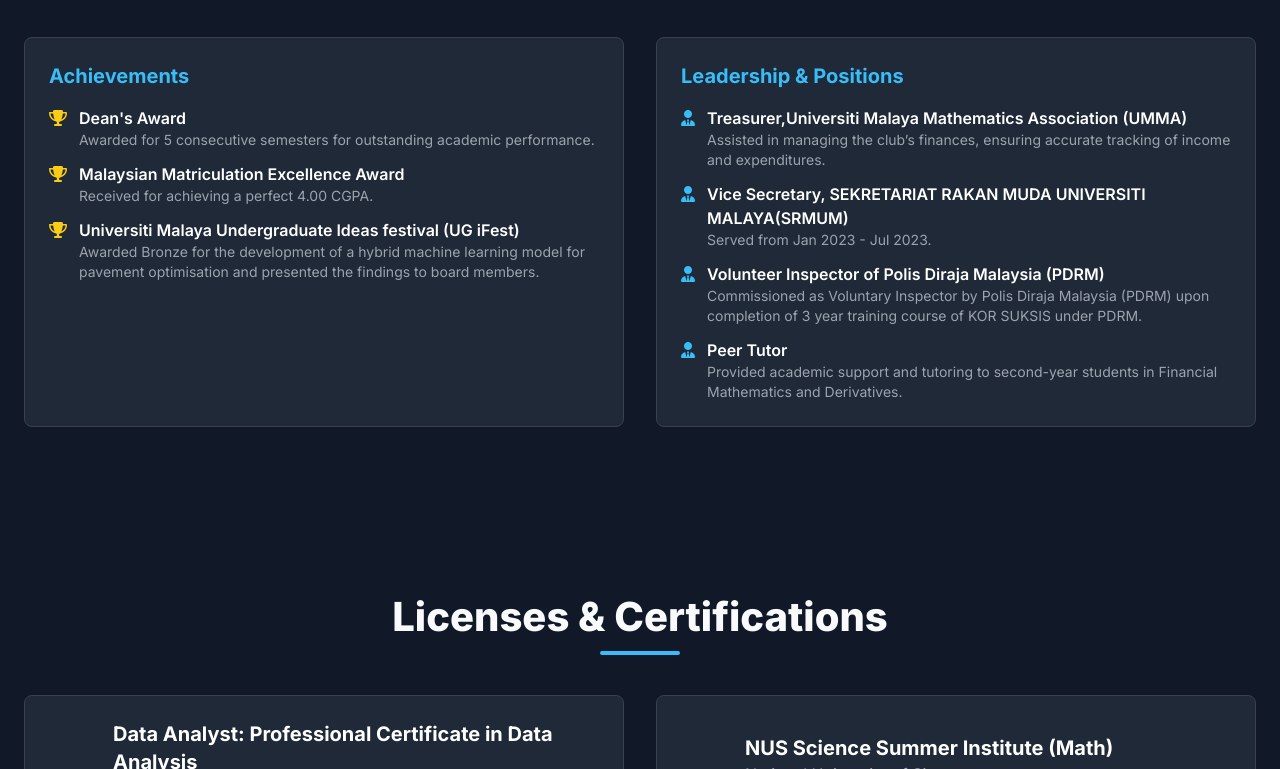
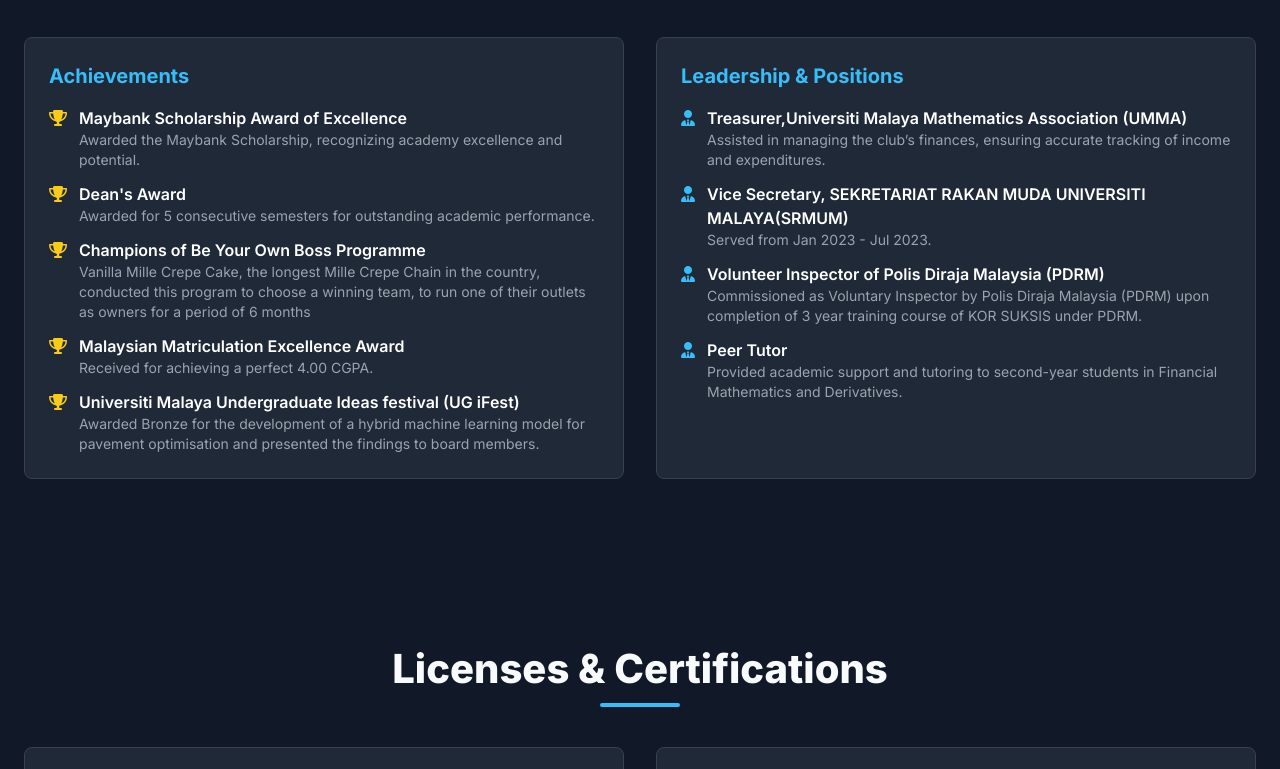
Before and after one commit to Magen0809/website, a plain HTML site: page index.html in a window 1280 px wide. Shown: the part 4303-5072 px from the top of the page. Drawn offline with nearby package versions, Linux system fonts and the light colour scheme.

Commit message:
Update index.html

```diff
--- a/index.html
+++ b/index.html
@@ -413,11 +413,25 @@
                     <div class="card p-6 rounded-lg">
                         <h3 class="text-xl font-bold text-sky-400">Achievements</h3>
                         <ul class="mt-4 space-y-3 text-gray-300">
+                             <li class="flex items-start">
+                                <i class="fas fa-trophy text-yellow-400 mt-1 mr-3"></i>
+                                <div>
+                                    <p class="font-semibold text-white">Maybank Scholarship Award of Excellence</p>
+                                    <p class="text-sm text-gray-400">Awarded the Maybank Scholarship, recognizing academy excellence and potential.</p>
+                                </div>
+                            </li>
                             <li class="flex items-start">
                                 <i class="fas fa-trophy text-yellow-400 mt-1 mr-3"></i>
                                 <div>
                                     <p class="font-semibold text-white">Dean's Award</p>
                                     <p class="text-sm text-gray-400">Awarded for 5 consecutive semesters for outstanding academic performance.</p>
+                                </div>
+                            </li>
+                            <li class="flex items-start">
+                                <i class="fas fa-trophy text-yellow-400 mt-1 mr-3"></i>
+                                <div>
+                                    <p class="font-semibold text-white">Champions of Be Your Own Boss Programme</p>
+                                    <p class="text-sm text-gray-400">Vanilla Mille Crepe Cake, the longest Mille Crepe Chain in the country, conducted this program to choose a winning team, to run one of their outlets as owners for a period of 6 months</p>
                                 </div>
                             </li>
                             <li class="flex items-start">
```
